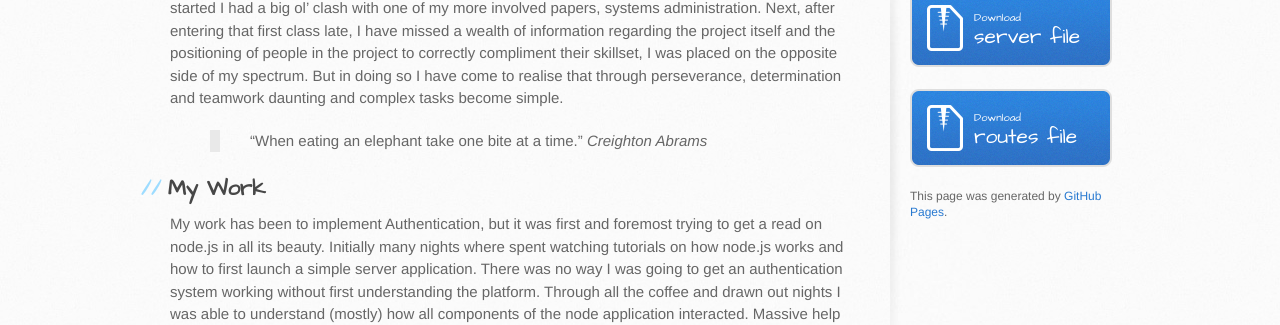
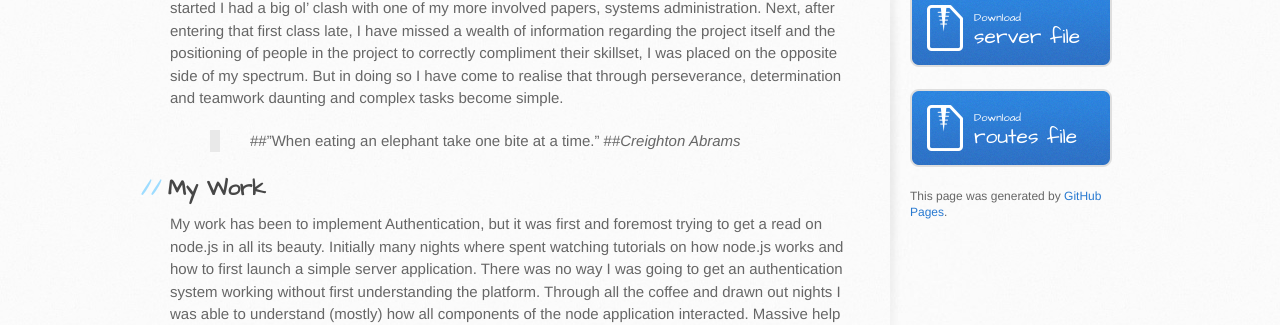
Before and after one commit to Sugrc1/Sugrc1.github.io, a Jekyll site: the page built from index.md, in a window 1280 px wide and 900 px high. Shown: the part 343-668 px from the top of the window. Built offline with Jekyll 4.4.1, drawn with Linux system fonts in a browser that asks for light colours; our own code applies the rules of GitHub Pages for plain Markdown files.

```diff
--- a/index.md
+++ b/index.md
@@ -3,8 +3,8 @@
 
 This semester we were set the task of co-ordinating the creation of an application for the local Meals on Wheels service, I knew this would be a challenge but I was ready for it! Wrong. Before things even started I had a big ol’ clash with one of my more involved papers, systems administration. Next, after entering that first class late, I have missed a wealth of information regarding the project itself and the positioning of people in the project to correctly compliment their skillset, I was placed on the opposite side of my spectrum. But in doing so I have come to realise that through perseverance, determination and teamwork daunting and complex tasks become simple.
 
-> "When eating an elephant take one bite at a time."
-> _Creighton Abrams_
+> ##"When eating an elephant take one bite at a time."
+> ##_Creighton Abrams_
 
 
 
```
